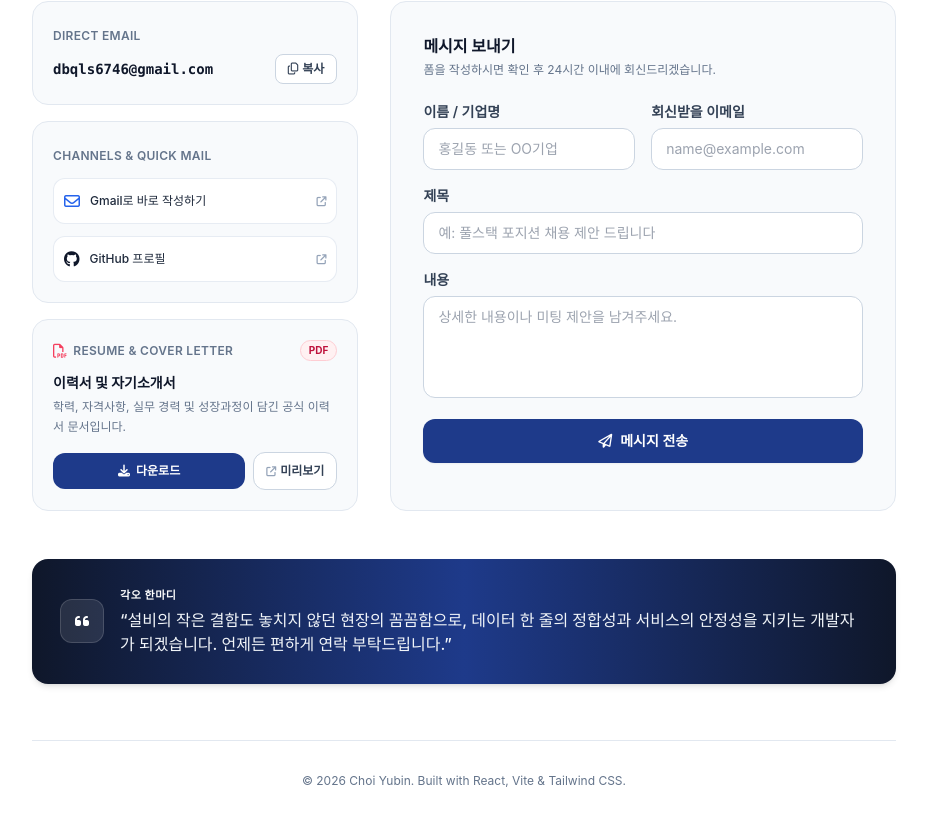
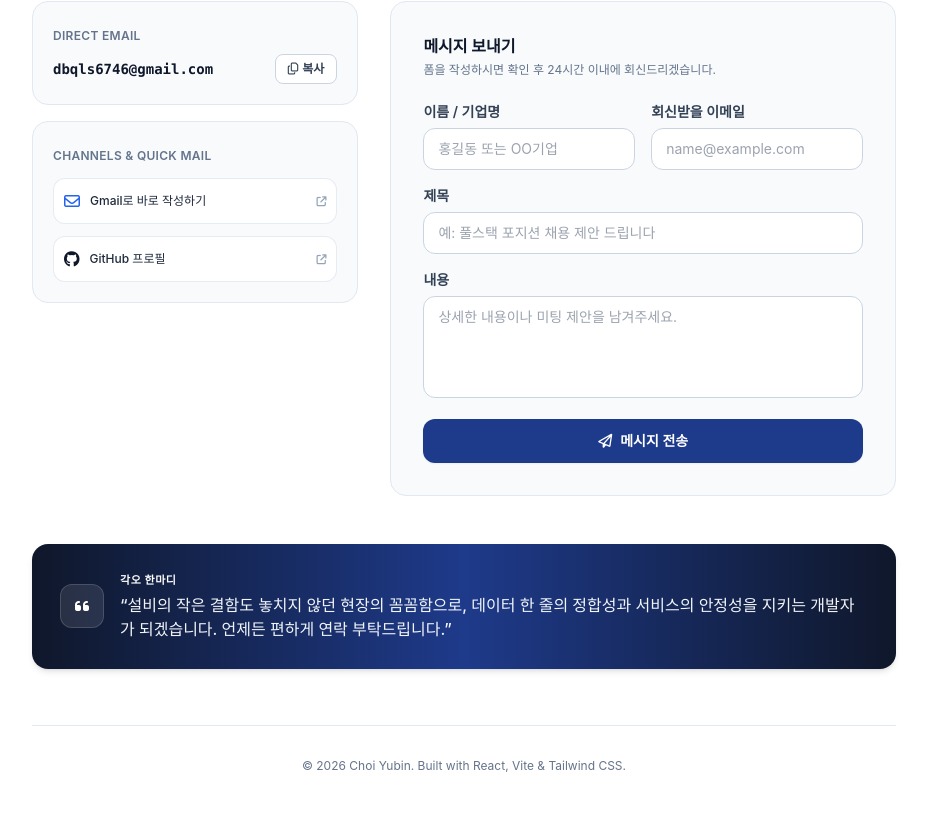
Before and after one commit to dbqls6746-bot/port, a React (Vite) app: page /#home in a window 1280 px wide. Shown: the part 5653-6476 px from the top of the page, without its empty margins (320-1247 px from the left). Built offline with nearby package versions, Linux system fonts and the light colour scheme; a web font is replaced by a local one.

Commit message:
이력서/자소서 pdf 삭제

```diff
--- a/src/components/Contact.jsx
+++ b/src/components/Contact.jsx
@@ -119,47 +119,6 @@ export default function Contact({ onCopyEmail, onShowToast }) {
                 <i className="fa-solid fa-arrow-up-right-from-square text-[10px] text-slate-400"></i>
               </a>
             </div>
-
-            {/* 이력서 & 자기소개서 다운로드 카드 */}
-            <div className="p-5 rounded-2xl bg-slate-50 border border-slate-200 shadow-xs space-y-3">
-              <div className="flex items-center justify-between">
-                <span className="text-xs font-semibold text-slate-500 uppercase tracking-wide flex items-center gap-1.5">
-                  <i className="fa-regular fa-file-pdf text-rose-500 text-sm"></i>
-                  Resume & Cover Letter
-                </span>
-                <span className="text-[10px] px-2 py-0.5 rounded-full bg-rose-50 text-rose-700 border border-rose-200 font-bold">
-                  PDF
-                </span>
-              </div>
-
-              <div>
-                <h4 className="font-bold text-slate-900 text-sm">이력서 및 자기소개서</h4>
-                <p className="text-xs text-slate-500 mt-1 leading-relaxed">
-                  학력, 자격사항, 실무 경력 및 성장과정이 담긴 공식 이력서 문서입니다.
-                </p>
-              </div>
-
-              <div className="pt-1 flex items-center gap-2">
-                <a
-                  href="/resume.pdf"
-                  download="최유빈_이력서_자기소개서.pdf"
-                  className="flex-1 py-2.5 px-3 bg-brand-900 hover:bg-brand-800 text-white text-xs font-semibold rounded-xl transition shadow-xs flex items-center justify-center gap-1.5 group"
-                >
-                  <i className="fa-solid fa-download text-xs group-hover:translate-y-0.5 transition-transform"></i>
-                  <span>다운로드</span>
-                </a>
-                <a
-                  href="/resume.pdf"
-                  target="_blank"
-                  rel="noopener noreferrer"
-                  className="py-2.5 px-3 bg-white hover:bg-slate-100 border border-slate-300 text-slate-700 hover:text-slate-900 text-xs font-semibold rounded-xl transition flex items-center justify-center gap-1 shadow-2xs"
-                  title="새 창에서 미리보기"
-                >
-                  <i className="fa-solid fa-arrow-up-right-from-square text-[10px] text-slate-400"></i>
-                  <span>미리보기</span>
-                </a>
-              </div>
-            </div>
           </div>
 
           <div className="md:col-span-3 bg-slate-50 p-6 sm:p-8 rounded-2xl border border-slate-200 shadow-xs">
```
Also changed, not shown: 1 other file (tests, documents, lock files or other folders).
